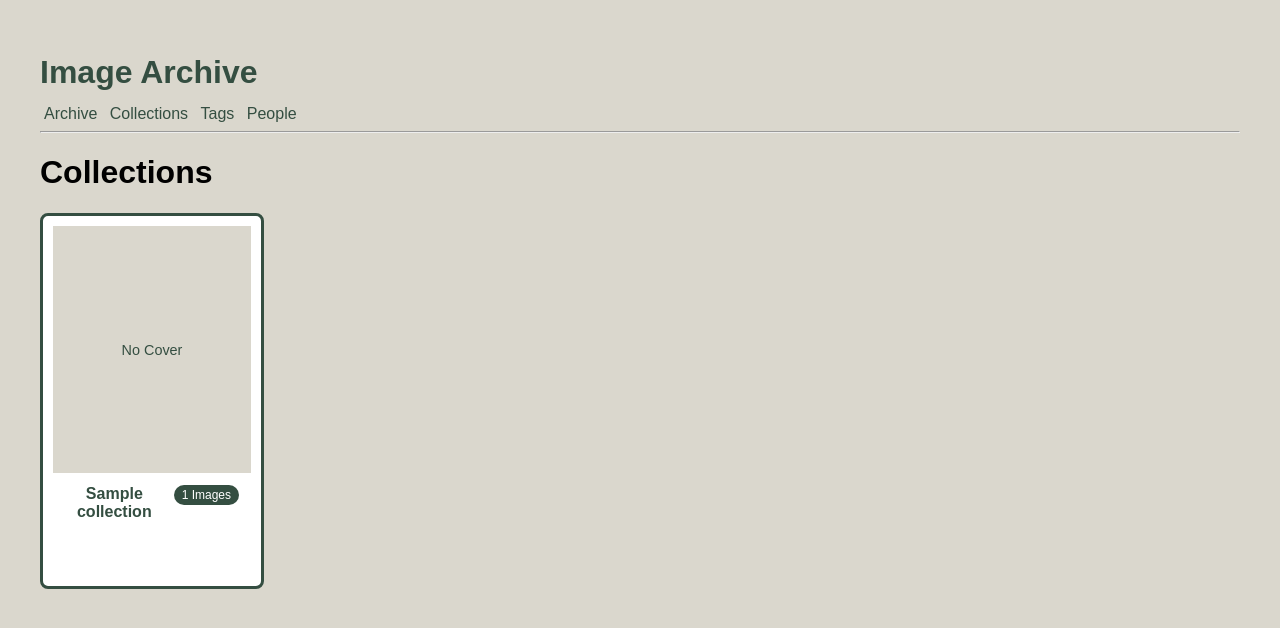
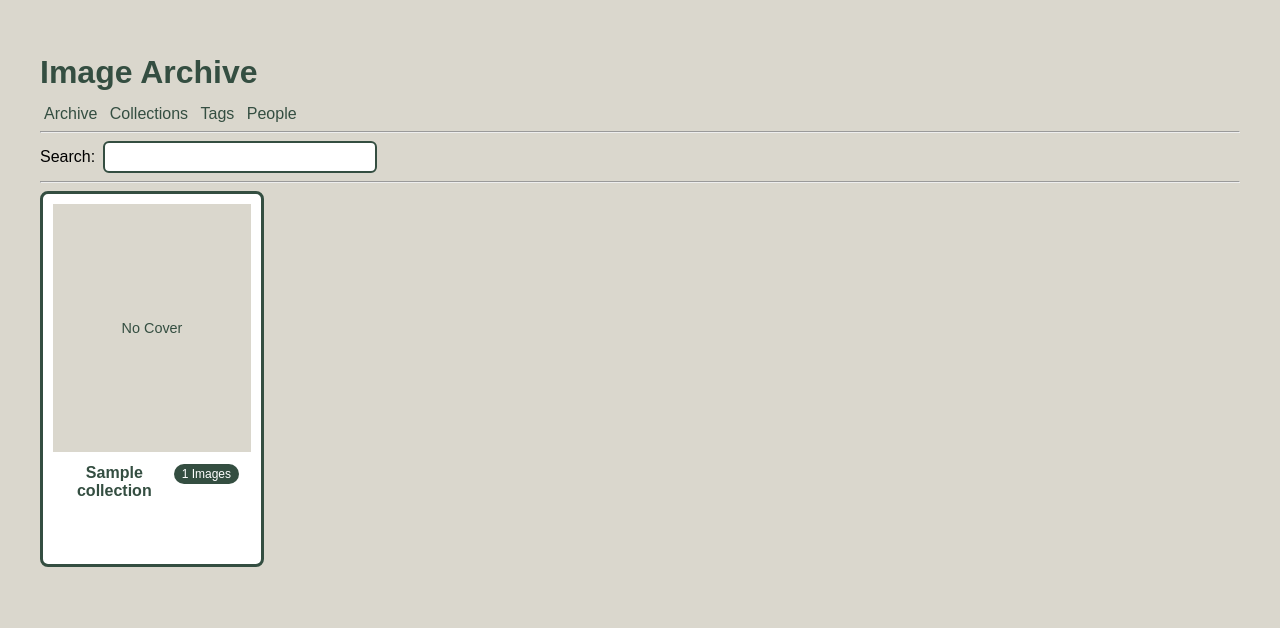
Before and after one commit to pa-childs/Photo_Album, a Flask app: template templates/collections.html in a window 1280 px wide. Shown: the top 628 px of the page. Run offline with Flask 3, Linux system fonts and the light colour scheme; the template is opened without the code that fills it: most values are stand-ins (such as "Sample title", 1, 10 or a date in 2020); some libraries are stand-ins or nearby versions.

Commit message:
Add simple title search for Collections page.

```diff
--- a/templates/collections.html
+++ b/templates/collections.html
@@ -2,12 +2,19 @@
 
 {% block content %}
 
-<h1>Collections</h1>
+{% if collections %}
+    <div class="archive-sort">
+        <div class="archive-filter-box">
+            <label for="collection-search">Search:</label>
+            <input type="text" id="collection-search">
+        </div>
+    </div>
 
-{% if collections %}
-    <div class="sets-grid">
+    <hr>
+
+    <div class="sets-grid" id="collections-grid">
         {% for collection in collections %}
-            <a href="{{ url_for('view_collection', folder=collection.folder) }}" class="set-card">
+            <a href="{{ url_for('view_collection', folder=collection.folder) }}" class="set-card" data-title="{{ collection.title | lower }}">
                 {% if collection.cover_url %}
                     <div class="set-image">
                         <img src="{{ url_for('static', filename=collection.cover_url) }}" loading="lazy">
@@ -28,6 +35,24 @@
             </a>
         {% endfor %}
     </div>
+
+    <script>
+    document.addEventListener("DOMContentLoaded", function () {
+        const searchInput = document.getElementById("collection-search");
+        if (!searchInput) return;
+
+        searchInput.addEventListener("input", function () {
+            const searchTerm = searchInput.value.toLowerCase();
+            const cards = document.querySelectorAll("#collections-grid .set-card");
+
+            cards.forEach(function (card) {
+                const title = card.dataset.title || "";
+                card.style.display = title.includes(searchTerm) ? "" : "none";
+            });
+        });
+    });
+    </script>
+
 {% else %}
     <p>No collections yet. Right-click any image in a set to add it to a collection.</p>
 {% endif %}
```
